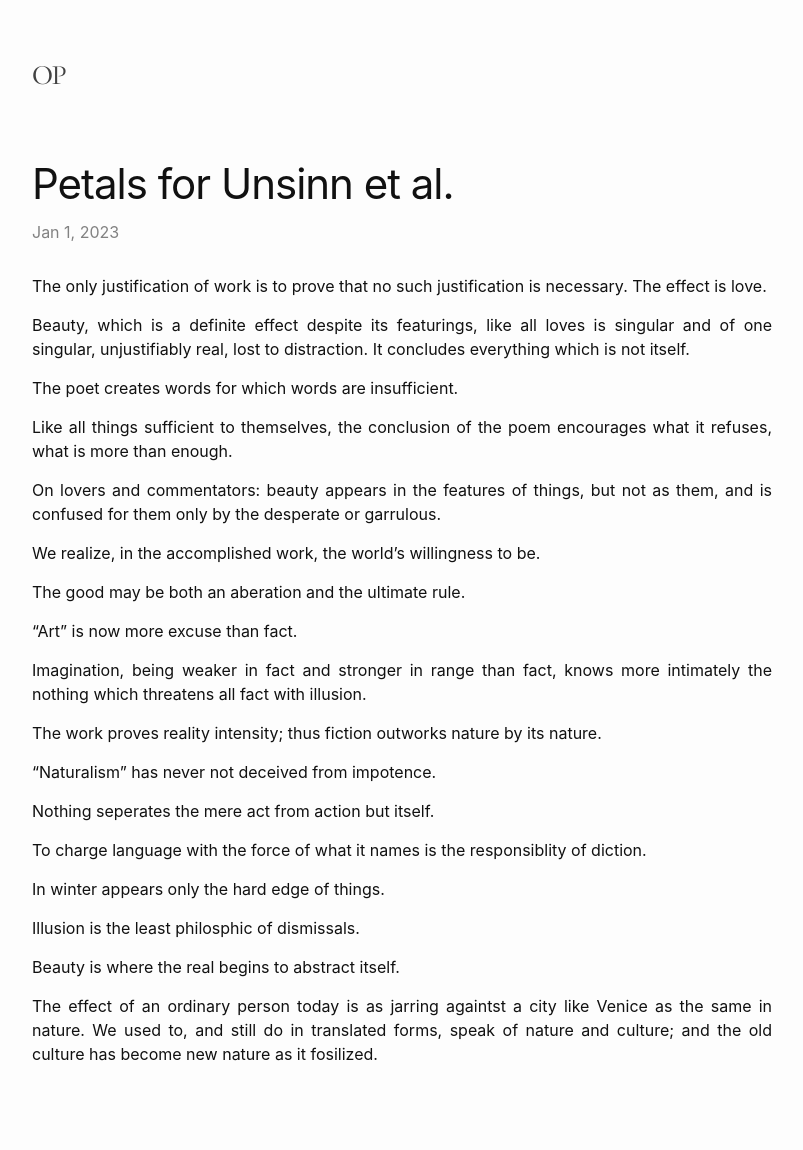
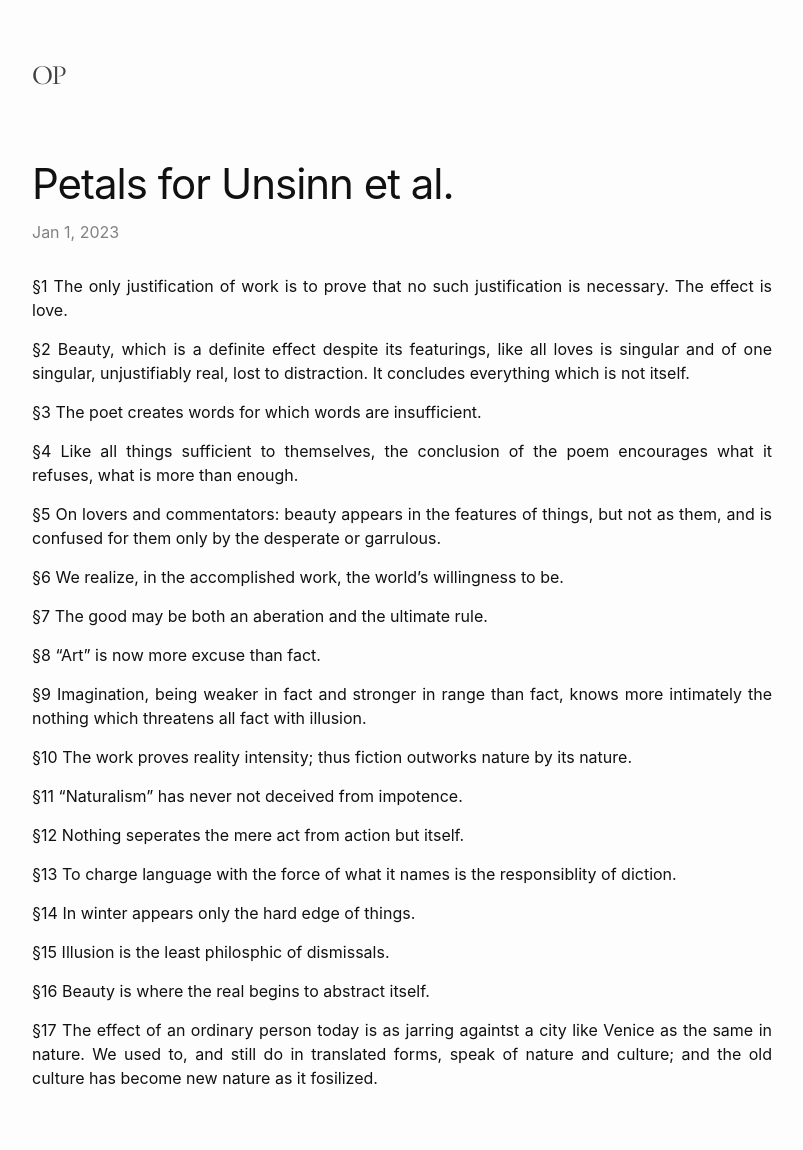
Before and after one commit to TheatrumMundi/TheatrumMundi, a Jekyll site: the page built from _posts/2023-01-01-petals-for-unsinn-et-al.markdown, in a window 1280 px wide. Shown: the whole page, without its empty margins (238-1041 px from the left). Built offline with Jekyll 4.4.1, drawn with Linux system fonts in a browser that asks for light colours; some web fonts are replaced; before the commit the page ends 1126 px from its top, so only the background shows below that.

Commit message:
Update 2023-01-01-petals-for-unsinn-et-al.markdown

```diff
--- a/_posts/2023-01-01-petals-for-unsinn-et-al.markdown
+++ b/_posts/2023-01-01-petals-for-unsinn-et-al.markdown
@@ -6,36 +6,36 @@ categories: jekyll update
 ---
 
 
-The only justification of work is to prove that no such justification is necessary. The effect is love.
+§1 The only justification of work is to prove that no such justification is necessary. The effect is love.
 
-Beauty, which is a definite effect despite its featurings, like all loves is singular and of one singular, unjustifiably real, lost to distraction. It concludes everything which is not itself.
+§2 Beauty, which is a definite effect despite its featurings, like all loves is singular and of one singular, unjustifiably real, lost to distraction. It concludes everything which is not itself.
 
-The poet creates words for which words are insufficient.
+§3 The poet creates words for which words are insufficient.
 
-Like all things sufficient to themselves, the conclusion of the poem encourages what it refuses, what is more than enough.
+§4 Like all things sufficient to themselves, the conclusion of the poem encourages what it refuses, what is more than enough.
 
-On lovers and commentators: beauty appears in the features of things, but not as them, and is confused for them only by the desperate or garrulous.
+§5 On lovers and commentators: beauty appears in the features of things, but not as them, and is confused for them only by the desperate or garrulous.
 
-We realize, in the accomplished work, the world’s willingness to be.
+§6 We realize, in the accomplished work, the world’s willingness to be.
 
-The good may be both an aberation and the ultimate rule.
+§7 The good may be both an aberation and the ultimate rule.
 
-“Art” is now more excuse than fact.
+§8 “Art” is now more excuse than fact.
 
-Imagination, being weaker in fact and stronger in range than fact, knows more intimately the nothing which threatens all fact with illusion.
+§9 Imagination, being weaker in fact and stronger in range than fact, knows more intimately the nothing which threatens all fact with illusion.
 
-The work proves reality intensity; thus fiction outworks nature by its nature.
+§10 The work proves reality intensity; thus fiction outworks nature by its nature.
 
-“Naturalism” has never not deceived from impotence.
+§11 “Naturalism” has never not deceived from impotence.
 
-Nothing seperates the mere act from action but itself.
+§12 Nothing seperates the mere act from action but itself.
 
-To charge language with the force of what it names is the responsiblity of diction.
+§13 To charge language with the force of what it names is the responsiblity of diction.
 
-In winter appears only the hard edge of things.
+§14 In winter appears only the hard edge of things.
 
-Illusion is the least philosphic of dismissals.
+§15 Illusion is the least philosphic of dismissals.
 
-Beauty is where the real begins to abstract itself.
+§16 Beauty is where the real begins to abstract itself.
 
-The effect of an ordinary person today is as jarring againtst a city like Venice as the same in nature. We used to, and still do in translated forms, speak of nature and culture; and the old culture has become new nature as it fosilized.
+§17 The effect of an ordinary person today is as jarring againtst a city like Venice as the same in nature. We used to, and still do in translated forms, speak of nature and culture; and the old culture has become new nature as it fosilized.
```
